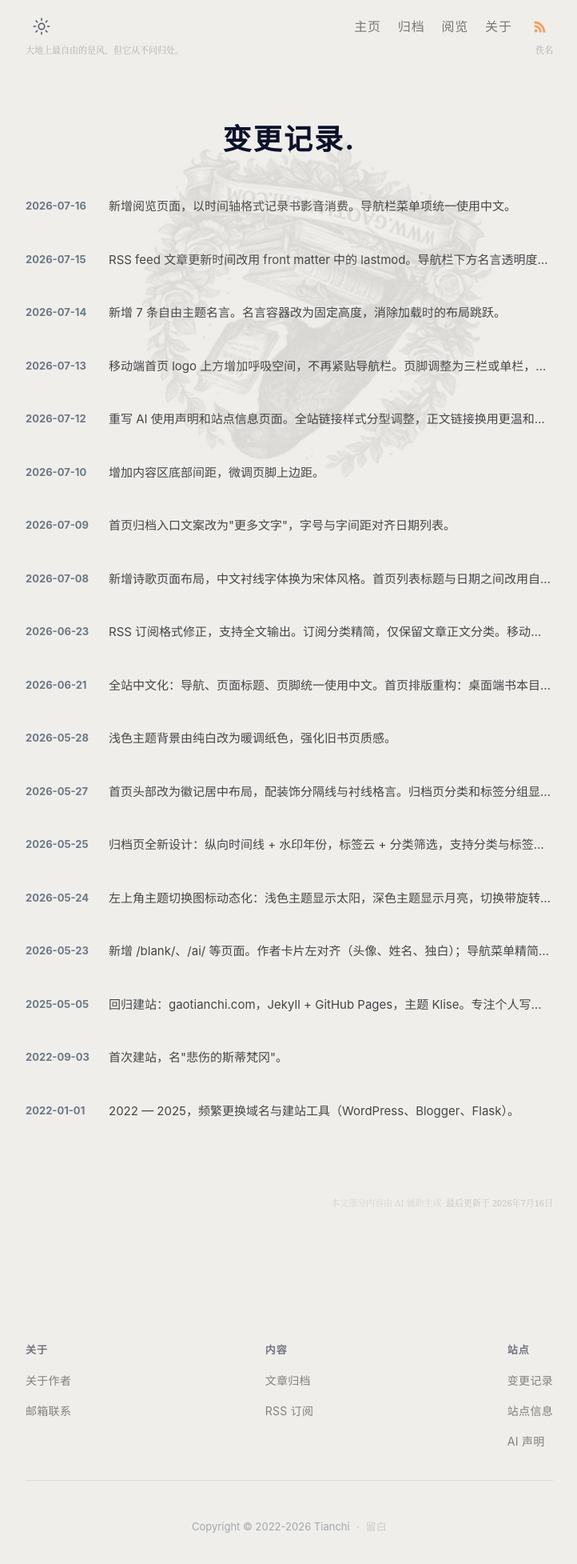
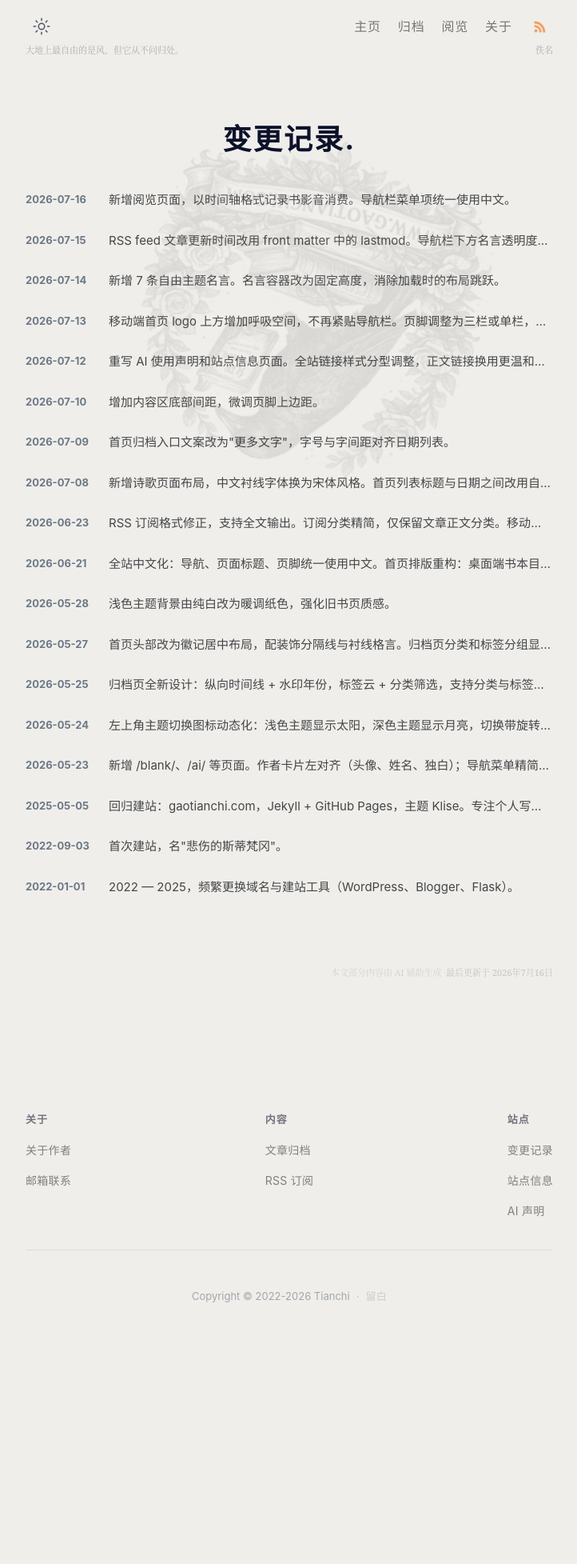
Before and after one commit to gaotianchi/gaotianchi.github.io, a Jekyll site: the page built from _pages/changelog.html, in a window 1280 px wide. Shown: the whole page at 80% size, without its empty margins (278-1000 px from the left). Built offline with Jekyll 4.4.1, drawn with Linux system fonts in a browser that asks for light colours; after the commit the page ends 1667 px from its top, so only the background shows below that.

Commit message:
style: changelog 条目间距缩小，1.25rem→0.75rem
Co-Authored-By: Claude Fable 5 <noreply@anthropic.com>

```diff
--- a/_sass/components/_changelog.scss
+++ b/_sass/components/_changelog.scss
@@ -8,7 +8,7 @@
   grid-template-columns: 5.5rem 1fr;
   gap: 0 1rem;
   align-items: baseline;
-  padding: 1.25rem 0;
+  padding: 0.75rem 0;
   border-bottom: 1px solid $light;
 
   &:last-child {
@@ -51,7 +51,7 @@
   .changelog-item {
     grid-template-columns: 1fr;
     gap: 0.35rem 0;
-    padding: 1.25rem 0;
+    padding: 0.75rem 0;
   }
 
   .changelog-item-date {
```
